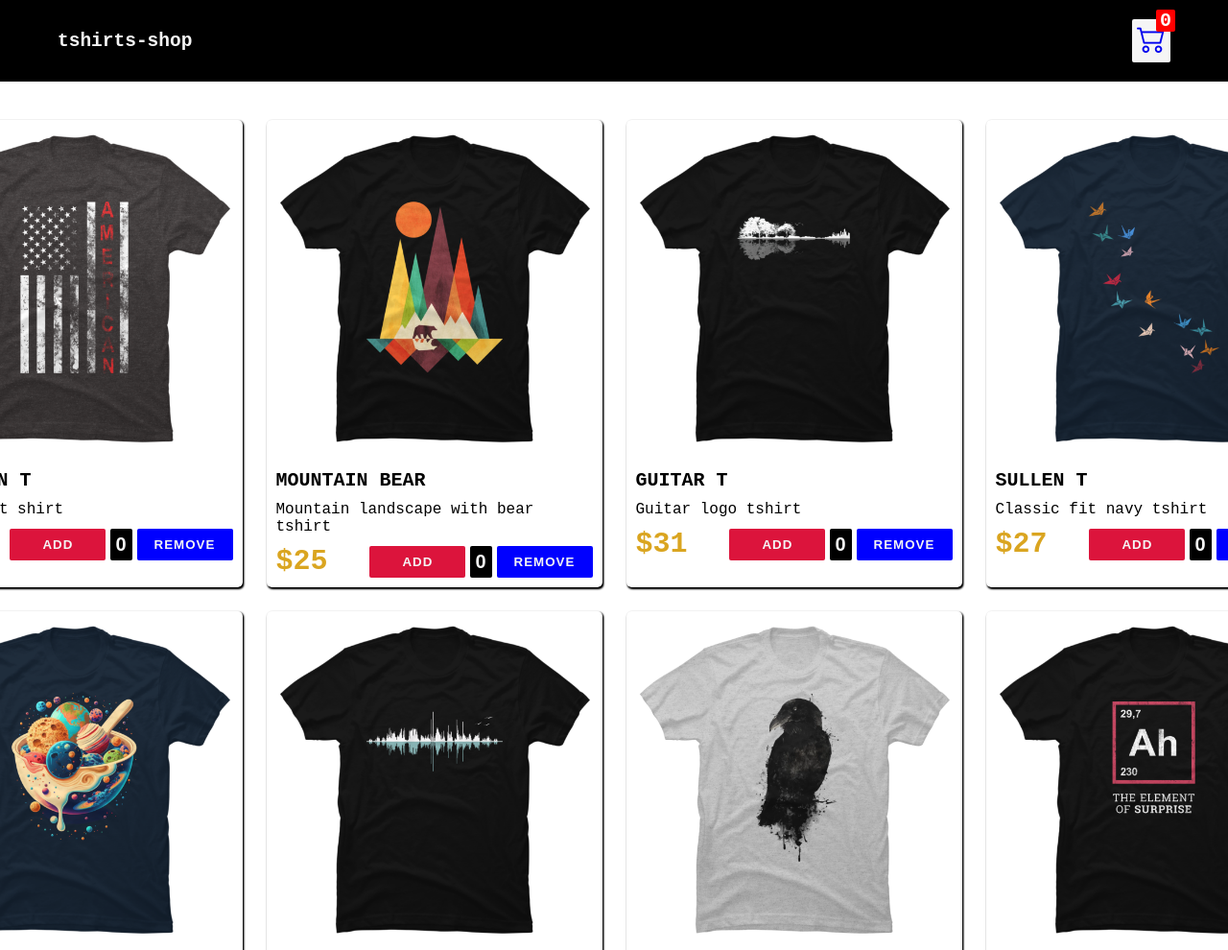
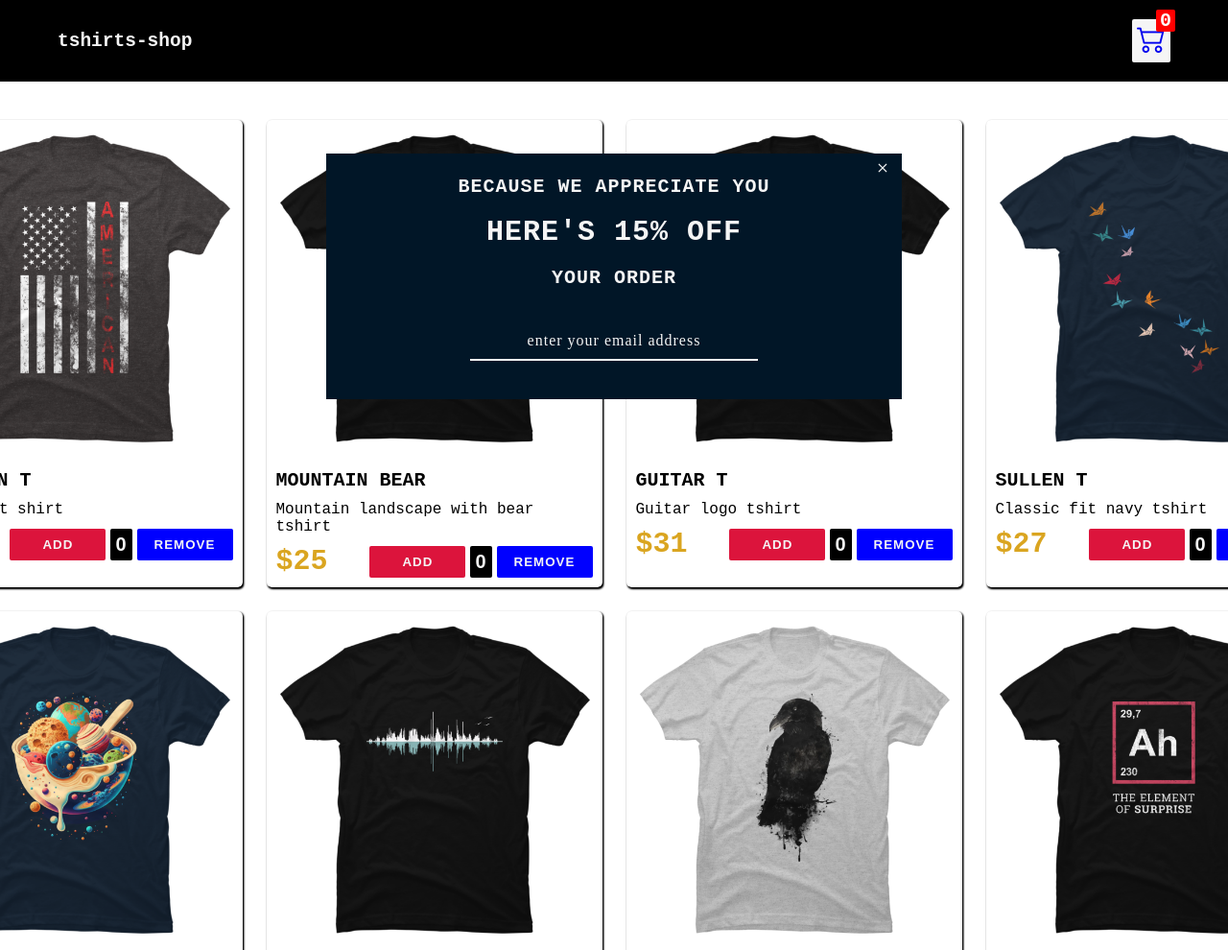
Before and after one commit to AlexM-FullStack/First-Ecom-Store, a plain HTML site: page index.html in a window 1280 px wide. Shown: the top 990 px of the page at 96% size. Drawn offline with nearby package versions, Linux system fonts and the light colour scheme.

Commit message:
popup discount modal

```diff
--- a/index.html
+++ b/index.html
@@ -20,6 +20,21 @@
 
     <div class="shop" id="shop"></div>
 
+    <div class="modal">
+        <div class="content">
+            <div class="close-btn">
+                <i class="bi bi-x"></i>
+            </div>
+            <h3>Because we appreciate you</h3>
+            <h1>Here's 15% off</h1>
+            <h3>Your order</h3>
+            <form class="form">
+                <input class="input" type="email" placeholder="enter your email address">
+            </form>
+        </div>
+    </div>
+
+
     <script src="index.js" type="module" ></script>
     <script src="products.js" type="module"></script>
 
--- a/index.js
+++ b/index.js
@@ -88,3 +88,56 @@ function addToShoppingBasket(productId, quantity, price, name) {
 function transferShoppingBasketToLocalStorage() {
     localStorage.setItem('cart', JSON.stringify(shoppingBasket))
 }
+
+
+
+// modal offer popup
+const modalEl = document.querySelector('.modal')
+const inputEl = document.querySelector('.input')
+const closeBtn = document.querySelector('.close-btn')
+
+function displayModal() {
+    modalEl.classList.add('visible')
+}
+
+function hideModal() {
+    modalEl.classList.remove('visible')
+}
+
+window.onload = () => {
+    setTimeout(displayModal, 2000)
+}
+
+closeBtn.addEventListener('click', hideModal)
+
+inputEl.addEventListener('click', () => {
+    inputEl.placeholder = ''
+})
+
+inputEl.addEventListener('keydown', e => {
+    if (e.key === 'Enter') {
+        e.preventDefault()
+        sendDiscount()
+    }
+})
+
+function sendDiscount() {
+    const divContent = document.createElement('div')
+    divContent.classList.add('content')
+
+
+   const div = document.createElement('div')
+   div.classList.add('close-btn')
+   const icon = document.createElement('i')
+   icon.classList.add('bi', 'bi-x')
+   div.appendChild(icon)
+
+   const h3 = document.createElement('h3')
+   h3.innerText = 'Thank you! Your discount will arrive shortly!'
+   divContent.appendChild(h3)
+   divContent.appendChild(div)
+
+   modalEl.innerHTML = ''
+   modalEl.appendChild(divContent)
+   document.querySelector('.close-btn').addEventListener('click', hideModal)
+}
--- a/style.css
+++ b/style.css
@@ -192,3 +192,75 @@ body {
     text-transform: uppercase;
     letter-spacing: 1px;
 }
+
+/* modal discount offer */
+.modal {
+    width: 600px;
+    position: fixed;
+    top: 20%;
+    left: 50%;
+    transform: translateX(-50%);
+    background-color: #011627;
+    color: whitesmoke;
+    padding: 20px;
+    text-align: center;
+    display: none;
+}
+
+.visible {
+    display: block;
+}
+
+.modal h3, h1 {
+    text-transform: uppercase;
+    letter-spacing: 1px;
+    line-height: 1.5;
+    padding-bottom: 10px;
+}
+
+.modal h3 {
+    font-size: 20px;
+}
+
+.modal h1 {
+    font-size: 30px;
+}
+
+.form {
+    margin: 20px 0;
+}
+
+.input {
+    text-align: center;
+    width: 300px;
+    padding: 10px;
+    outline: none;
+    border: none;
+    border-bottom: 2px solid whitesmoke;
+    background-color: #011627;
+    color: whitesmoke;
+    font-weight: 500;
+    font-size: 16px;
+    letter-spacing: 1px;
+    line-height: 1.2;
+    font-family: italic;
+}
+
+.input::placeholder {
+    color: whitesmoke;
+
+}
+
+.close-btn {
+    position: absolute;
+    top: 5px;
+    right: 10px;
+    font-size: 20px;
+    font-weight: bolder;
+    cursor: pointer;
+}
+
+.close-btn:hover {
+    transform: scale(1.5);
+    transition: all 1s ease-in-out;
+}
```
